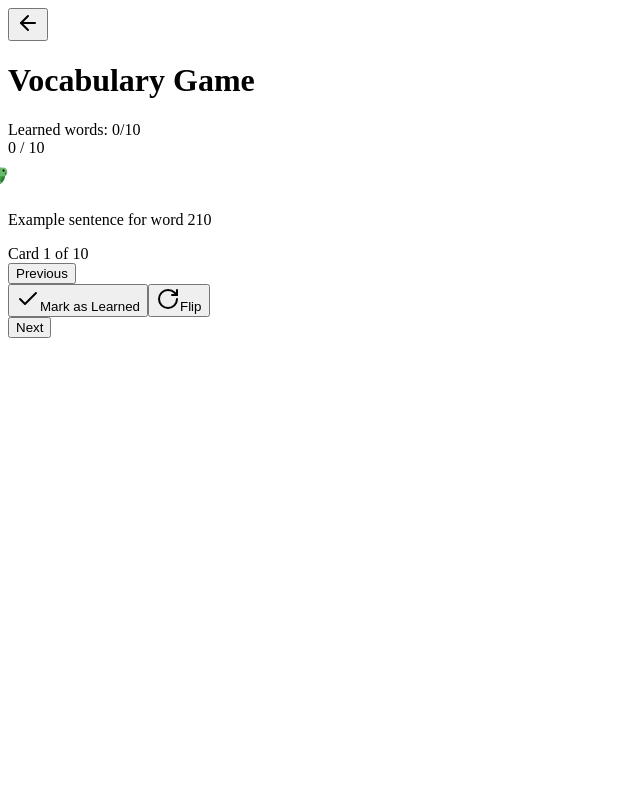
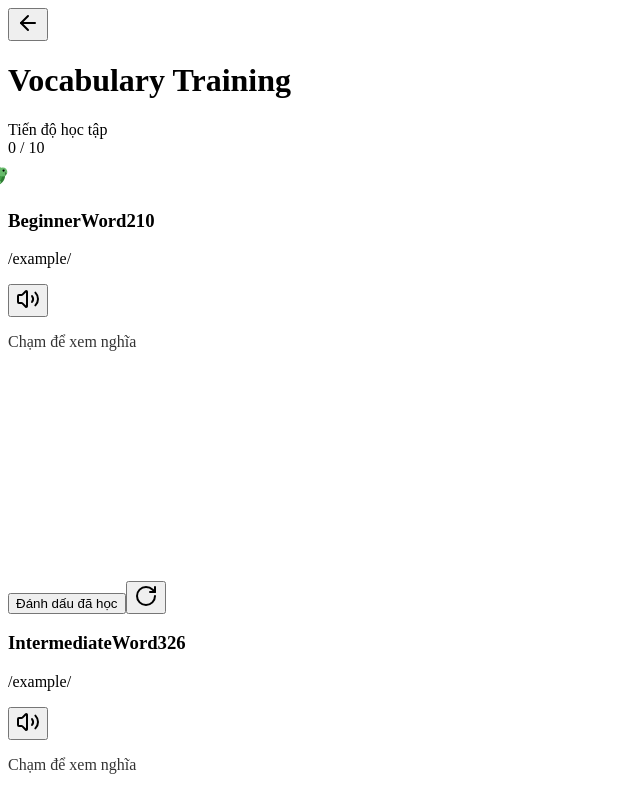
Before and after one commit to VuHoi/english-replit, a React (Vite) app in the folder client/: page /vocabulary in a window 1280 px wide. Shown: the top 800 px of the page, without its empty margins (0-640 px from the left). Built offline with nearby package versions, Linux system fonts and the light colour scheme.

Commit message:
Restored to '04bf7db70052c2ff4a0743fc0786db7e87504460'
Replit-Restored-To: 04bf7db70052c2ff4a0743fc0786db7e87504460

```diff
--- a/client/src/index.css
+++ b/client/src/index.css
@@ -27,13 +27,6 @@
 
   .transform-style-3d {
     transform-style: preserve-3d;
-
-/* Perspective effect for card flipping */
-.perspective-card {
-  perspective: 1000px;
-  transform-style: preserve-3d;
-}
-
   }
 
   .bg-grid-primary {
--- a/client/src/pages/VocabularyPage.tsx
+++ b/client/src/pages/VocabularyPage.tsx
@@ -2,106 +2,16 @@
 import { useState, useEffect } from "react";
 import { Button } from "@/components/ui/button";
 import { TurtleProgress } from "@/components/shared/TurtleProgress";
-import { ArrowLeft, Check, RotateCw } from "lucide-react";
+import { VocabularyModule } from "@/components/modules/VocabularyModule";
+import { ArrowLeft } from "lucide-react";
 import { useLocation } from "wouter";
-import { vocabulary } from "@/data/content";
-import { Card, CardContent } from "@/components/ui/card";
-import { useToast } from "@/hooks/use-toast";
-import { motion, AnimatePresence } from "framer-motion";
-import confetti from 'canvas-confetti';
-import { AudioPlayer } from "@/components/shared/AudioPlayer";
-
-const WORDS_PER_SESSION = 10;
 
 export default function VocabularyPage() {
   const [_, navigate] = useLocation();
-  const [flipped, setFlipped] = useState(false);
-  const [learned, setLearned] = useState<Set<string>>(new Set());
-  const [sessionWords, setSessionWords] = useState<string[]>([]);
-  const [currentIndex, setCurrentIndex] = useState(0);
-  const { toast } = useToast();
-
-  // Initialize session words
-  useEffect(() => {
-    const randomWords = [...vocabulary.words]
-      .sort(() => Math.random() - 0.5)
-      .slice(0, WORDS_PER_SESSION)
-      .map(w => w.id);
-    setSessionWords(randomWords);
-  }, []);
-
-  const currentWord = vocabulary.words.find(w => w.id === sessionWords[currentIndex]) || vocabulary.words[0];
-
-  const triggerConfetti = () => {
-    confetti({
-      particleCount: 100,
-      spread: 70,
-      origin: { y: 0.6 },
-      colors: ['#4F46E5', '#22C55E', '#EAB308']
-    });
-  };
-
-  const toggleLearned = () => {
-    const newLearned = new Set(learned);
-    if (learned.has(currentWord.id)) {
-      newLearned.delete(currentWord.id);
-    } else {
-      newLearned.add(currentWord.id);
-      triggerConfetti();
-      toast({
-        title: "Tuyệt vời! 🎉",
-        description: "Bạn đã học thêm được một từ mới!",
-      });
-    }
-    setLearned(newLearned);
-  };
-
-  const nextCard = () => {
-    if (currentIndex < sessionWords.length - 1) {
-      setCurrentIndex(prev => prev + 1);
-      setFlipped(false);
-    } else if (learned.size === WORDS_PER_SESSION) {
-      // Session complete, restart
-      setLearned(new Set());
-      const newRandomWords = [...vocabulary.words]
-        .sort(() => Math.random() - 0.5)
-        .slice(0, WORDS_PER_SESSION)
-        .map(w => w.id);
-      setSessionWords(newRandomWords);
-      setCurrentIndex(0);
-      setFlipped(false);
-    } else {
-      // Go back to first card
-      setCurrentIndex(0);
-      setFlipped(false);
-    }
-  };
-
-  const prevCard = () => {
-    if (currentIndex > 0) {
-      setCurrentIndex(prev => prev - 1);
-      setFlipped(false);
-    } else {
-      // Wrap to last card
-      setCurrentIndex(sessionWords.length - 1);
-      setFlipped(false);
-    }
-  };
-
-  const handleAudioError = () => {
-    toast({
-      variant: "destructive",
-      title: "Lỗi",
-      description: "Không thể phát âm thanh.",
-    });
-  };
-
-  const isSessionComplete = learned.size === WORDS_PER_SESSION;
 
   return (
-    <div className="min-h-screen flex flex-col">
-      {/* Header with back button */}
-      <div className="p-4 flex items-center">
+    <div className="container mx-auto py-8 px-4">
+      <div className="flex items-center mb-6">
         <Button
           variant="outline"
           size="icon"
@@ -110,136 +20,14 @@ export default function VocabularyPage() {
         >
           <ArrowLeft className="h-4 w-4" />
         </Button>
-        <h1 className="text-2xl font-bold bg-gradient-to-r from-blue-500 to-purple-500 bg-clip-text text-transparent">
-          Vocabulary Game
+        <h1 className="text-3xl font-bold bg-gradient-to-r from-blue-500 to-purple-500 bg-clip-text text-transparent">
+          Vocabulary Training
         </h1>
       </div>
 
-      {/* Progress bar */}
-      <div className="px-4 py-2">
-        <TurtleProgress
-          value={learned.size}
-          max={WORDS_PER_SESSION}
-          label={`Learned words: ${learned.size}/${WORDS_PER_SESSION}`}
-        />
+      <div className="mt-6">
+        <VocabularyModule />
       </div>
-
-      {/* Session complete screen */}
-      {isSessionComplete ? (
-        <div className="flex-1 flex flex-col items-center justify-center text-center p-8 gap-6">
-          <motion.div
-            initial={{ scale: 0.8, opacity: 0 }}
-            animate={{ scale: 1, opacity: 1 }}
-            transition={{ type: "spring" }}
-          >
-            <svg viewBox="0 0 200 200" width="200" height="200">
-              <motion.g
-                initial={{ rotate: 0 }}
-                animate={{ rotate: 360 }}
-                transition={{ duration: 20, repeat: Infinity, ease: "linear" }}
-              >
-                {/* Trophy graphic */}
-                <circle cx="100" cy="100" r="90" fill="gold" opacity="0.3" />
-                <circle cx="100" cy="100" r="70" fill="gold" opacity="0.5" />
-                <polygon points="100,40 120,85 170,85 130,115 145,165 100,135 55,165 70,115 30,85 80,85" fill="gold" />
-              </motion.g>
-            </svg>
-          </motion.div>
-
-          <h3 className="text-2xl font-bold text-green-600 dark:text-green-400">
-            🎉 Chúc mừng chiến thắng! 🎉
-          </h3>
-          <p className="text-muted-foreground">
-            Bạn đã hoàn thành xuất sắc {WORDS_PER_SESSION} từ trong phiên học này!
-          </p>
-          <Button
-            onClick={() => {
-              setLearned(new Set());
-              const newRandomWords = [...vocabulary.words]
-                .sort(() => Math.random() - 0.5)
-                .slice(0, WORDS_PER_SESSION)
-                .map(w => w.id);
-              setSessionWords(newRandomWords);
-              setCurrentIndex(0);
-              setFlipped(false);
-            }}
-            className="bg-gradient-to-r from-green-500 to-emerald-600 hover:from-green-600 hover:to-emerald-700"
-          >
-            Bắt đầu lại
-          </Button>
-        </div>
-      ) : (
-        <>
-          {/* Main card area */}
-          <div className="flex-1 flex items-center justify-center p-4">
-            <AnimatePresence mode="wait">
-              <motion.div
-                key={currentWord.id + (flipped ? "-flipped" : "")}
-                initial={{ rotateY: flipped ? -90 : 0, opacity: 0 }}
-                animate={{ rotateY: 0, opacity: 1 }}
-                exit={{ rotateY: flipped ? 0 : 90, opacity: 0 }}
-                transition={{ duration: 0.3 }}
-                className="w-full max-w-md perspective-card"
-              >
-                <Card className={`h-[350px] w-full flex flex-col ${learned.has(currentWord.id) ? "border-green-500 border-2" : ""}`}>
-                  <CardContent className="flex-1 flex flex-col items-center justify-center text-center p-6 gap-4">
-                    {flipped ? (
-                      <>
-                        <h3 className="text-3xl font-semibold">{currentWord.translation}</h3>
-                        <p className="text-muted-foreground">{currentWord.example_translation}</p>
-                      </>
-                    ) : (
-                      <>
-                        <div className="flex items-center gap-2">
-                          <h2 className="text-4xl font-bold">{currentWord.text}</h2>
-                          {currentWord.audio && (
-                            <AudioPlayer
-                              src={currentWord.audio}
-                              onError={handleAudioError}
-                            />
-                          )}
-                        </div>
-                        <p className="italic text-lg">{currentWord.pronunciation}</p>
-                        <p className="text-muted-foreground">{currentWord.example}</p>
-                      </>
-                    )}
-
-                    <div className="text-sm text-muted-foreground mt-auto">
-                      Card {currentIndex + 1} of {sessionWords.length}
-                    </div>
-                  </CardContent>
-                </Card>
-              </motion.div>
-            </AnimatePresence>
-          </div>
-
-          {/* Fixed bottom controls */}
-          <div className="p-4 flex justify-between items-center bg-background/80 backdrop-blur-sm border-t">
-            <Button variant="outline" onClick={prevCard}>Previous</Button>
-
-            <div className="flex gap-2">
-              <Button
-                variant={learned.has(currentWord.id) ? "default" : "outline"}
-                onClick={toggleLearned}
-                className={learned.has(currentWord.id) ? "bg-green-600 hover:bg-green-700" : ""}
-              >
-                <Check className="mr-2 h-4 w-4" />
-                {learned.has(currentWord.id) ? "Learned" : "Mark as Learned"}
-              </Button>
-
-              <Button
-                variant="secondary"
-                onClick={() => setFlipped(!flipped)}
-              >
-                <RotateCw className="mr-2 h-4 w-4" />
-                Flip
-              </Button>
-            </div>
-
-            <Button variant="outline" onClick={nextCard}>Next</Button>
-          </div>
-        </>
-      )}
     </div>
   );
 }
```
